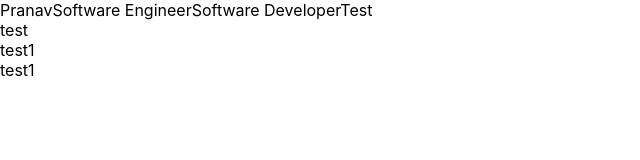
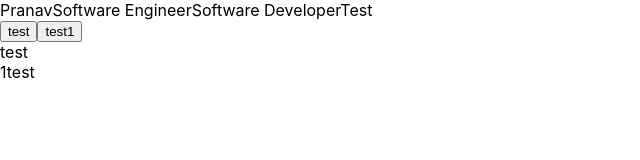
Before and after one commit to Pranie63/Portfolio, a React (Create React App) app: page / in a window 1280 px wide. Shown: the top 160 px of the page, without its empty margins (0-640 px from the left). Built offline with nearby package versions, Linux system fonts and the light colour scheme.

Commit message:
Project displays on category clicked

```diff
--- a/src/Content.tsx
+++ b/src/Content.tsx
@@ -8,9 +8,11 @@ type ContentProps = {
 }
 
 function Content(props: ContentProps) {
-    const [curProjectCat, setProjectCat] = useState(Array.from(props.projectMappings)[0][0])
+    let [curProjectCat, setProjectCat] = useState<String>("test")
     return (
         <div>
+            {/* <button onClick={() => setProjectCat("test1")}>BUTTON</button>
+            {curProjectCat} */}
             <ProjectCats projectMappings={props.projectMappings} setProjectCat={setProjectCat}/>
             <Projects projects={props.projectMappings.get(curProjectCat)}/>
         </div>
--- a/src/Portfolio.tsx
+++ b/src/Portfolio.tsx
@@ -3,7 +3,7 @@ import './Portfolio.css';
 import Intro from './Intro';
 import Content from './Content';
 
-const projectMappings: Map<String, Array<String>> = new Map<String, Array<String>>([["test", ["test"]], ["test1", ["test1"]]]);
+const projectMappings: Map<String, Array<String>> = new Map<String, Array<String>>([["test", ["test", "1test"]], ["test1", ["test1", "1test1"]]]);
 
 function Portfolio() {
     return(
--- a/src/ProjectCat.tsx
+++ b/src/ProjectCat.tsx
@@ -1,15 +1,16 @@
 import './ProjectCat.css'
+import { Dispatch, SetStateAction } from 'react'
 
 type ProjectCatProps = {
     name: String
-    setProjectCat: Function
+    setProjectCat: Dispatch<SetStateAction<String>>
 }
 
 function ProjectCat(props: ProjectCatProps) {
     return (
-        <div onClick={props.setProjectCat(props.name)}>
+        <button onClick={() => props.setProjectCat(props.name)}>
             {props.name}
-        </div>
+        </button>
     )
 }
 
--- a/src/ProjectCats.tsx
+++ b/src/ProjectCats.tsx
@@ -1,9 +1,10 @@
 import './ProjectCats.css'
 import ProjectCat from './ProjectCat'
+import { Dispatch, SetStateAction } from 'react'
 
 type ProjectCatsProps = {
     projectMappings: Map<String, Array<String>>
-    setProjectCat: Function
+    setProjectCat: Dispatch<SetStateAction<String>>
 }
 
 function ProjectCats(props: ProjectCatsProps) {
```
